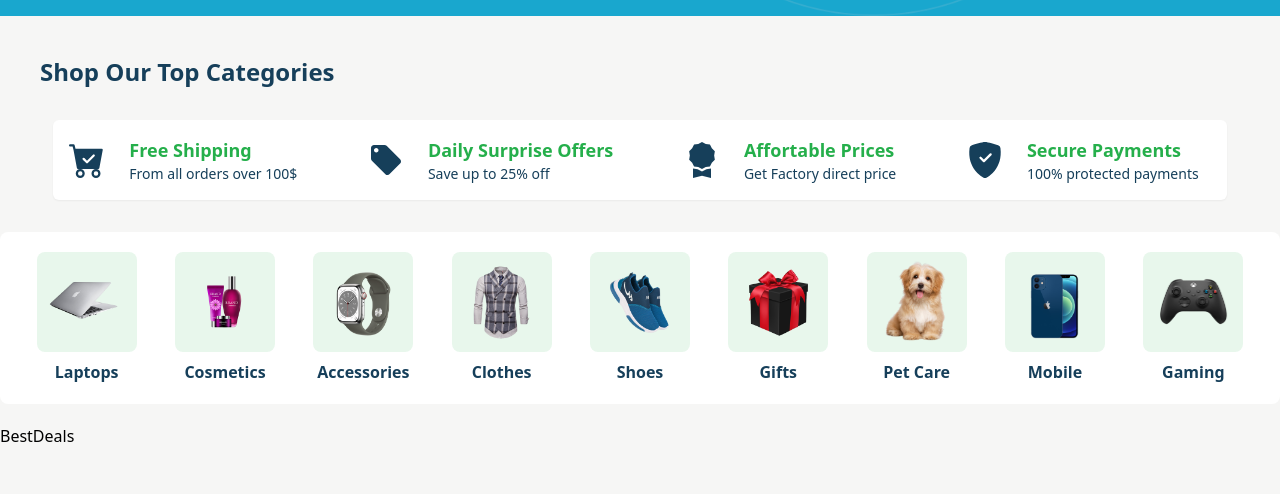
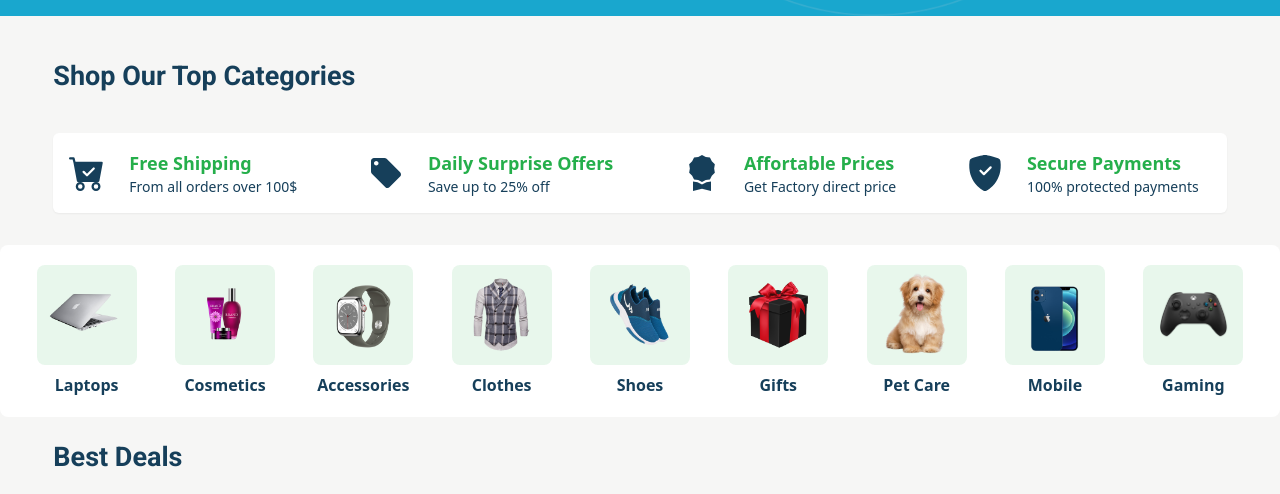
Before and after one commit to cjchika/Gent_Store, a React (Vite) app in the folder client/: page / in a window 1280 px wide. Shown: the part 504-998 px from the top of the page. Before the commit the page ends 952 px from the top, so only its background shows below. Built offline with nearby package versions, Linux system fonts and the light colour scheme; no server answers.

Commit message:
Best Deals

```diff
--- a/client/src/components/subComponents/BestDeals/BestDeals.jsx
+++ b/client/src/components/subComponents/BestDeals/BestDeals.jsx
@@ -1,7 +1,32 @@
-import React from "react";
+import { useState, useEffect } from "react";
+import { productData } from "../../../static/data";
+import styles from "../../../styles/styles";
+import ProductCard from "../ProductCard/ProductCard";
 
 const BestDeals = () => {
-  return <div>BestDeals</div>;
+  const [data, setData] = useState([]);
+
+  useEffect(() => {
+    const products =
+      productData && productData.sort((a, b) => b.total_sell - a.total_sell);
+    setData(products.slice(0.1));
+  }, []);
+
+  return (
+    <div>
+      <div className={`${styles.section}`}>
+        <div className={`${styles.heading}`}>
+          <h1 className="text-secColor">Best Deals</h1>
+        </div>
+        <div className="flex flex-wrap">
+          {data &&
+            data.map((item, index) => {
+              <ProductCard item={item} key={index} />;
+            })}
+        </div>
+      </div>
+    </div>
+  );
 };
 
 export default BestDeals;
--- a/client/src/components/subComponents/Categories/Categories.jsx
+++ b/client/src/components/subComponents/Categories/Categories.jsx
@@ -6,14 +6,16 @@ import CategoryItem from "./CategoryItem";
 const Categories = () => {
   return (
     <>
-      <div className="my-5 mt-10">
-        <h1 className="capitalize px-5 md:px-10 text-2xl font-semibold text-secColor">
-          Shop our top categories
-        </h1>
+      <div className={`mt-10 ${styles.section}`}>
+        <div className={`${styles.heading}`}>
+          <h1 className="capitalize font-semibold text-secColor">
+            Shop our top categories
+          </h1>
+        </div>
       </div>
       <div className={`${styles.section} hidden sm:block`}>
         <div
-          className={`my-8 flex justify-between w-full shadow-sm bg-white p-3 lg:p-4 rounded-md `}
+          className={`my-8 mt-4 flex justify-between w-full shadow-sm bg-white p-3 lg:p-4 rounded-md `}
         >
           {brandingData &&
             brandingData.map((item, index) => (
--- /dev/null
+++ b/client/src/components/subComponents/ProductCard/ProductCard.jsx
@@ -0,0 +1,17 @@
+import { useState } from "react";
+import {
+  AiFillHeart,
+  AiFillStar,
+  AiOutlineEye,
+  AiOutlineHeart,
+  AiOutlineShoppingCart,
+  AiOutlineStar,
+} from "react-icons/ai";
+import { Link } from "react-router-dom";
+import styles from "../../../styles/styles";
+
+const ProductCard = ({ item }) => {
+  return <div>{item.name}</div>;
+};
+
+export default ProductCard;
```
